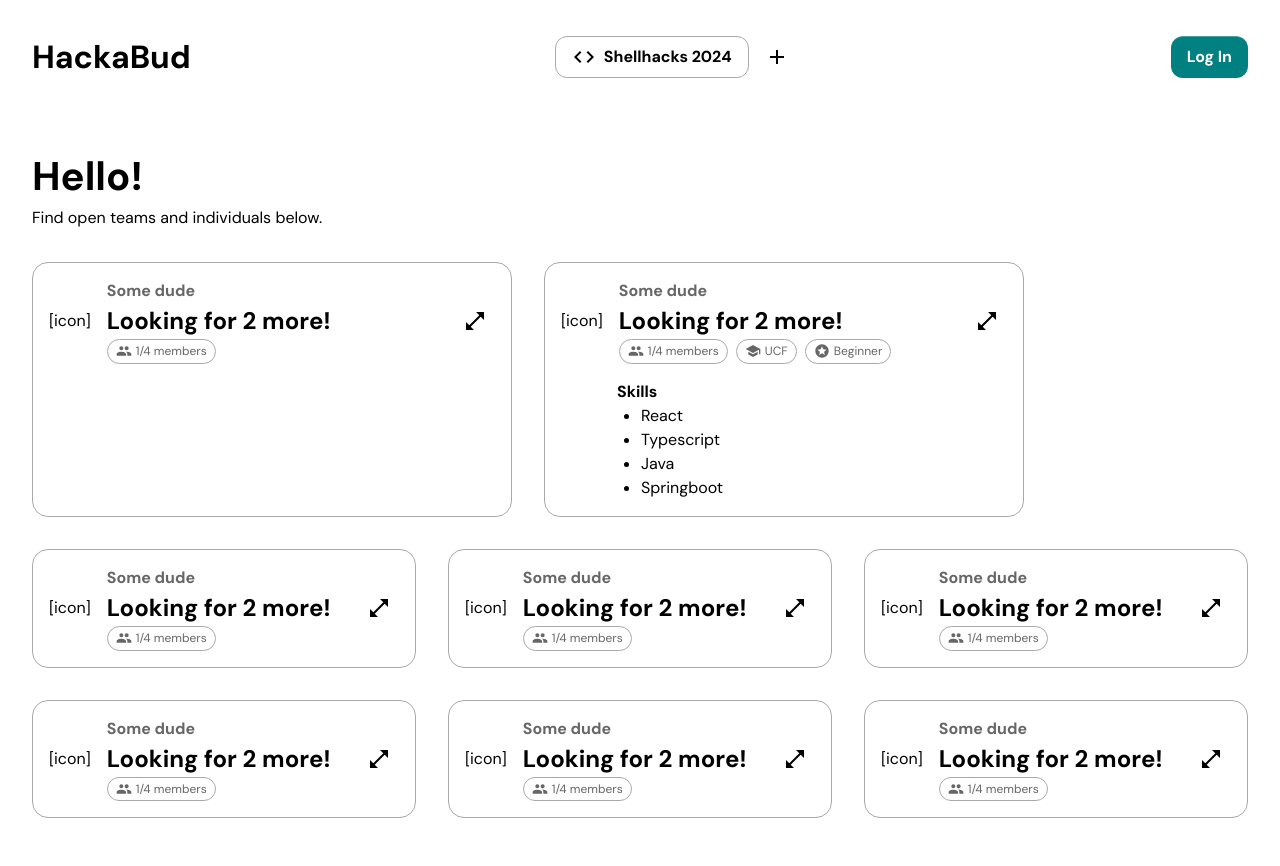
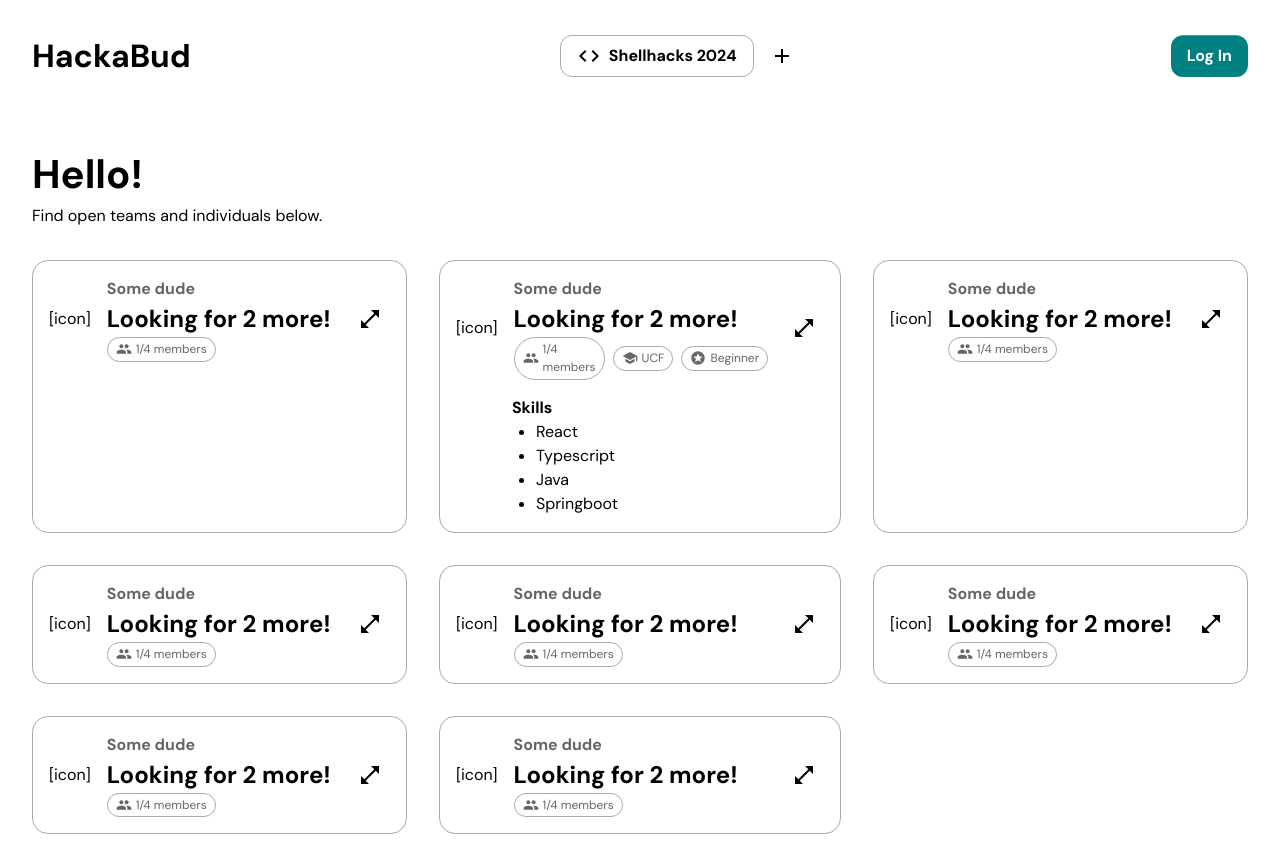
Before and after one commit to fudgeu/hackabud, a React (Vite) app in the folder frontend/: page /home in a window 1280 px wide. Built offline with nearby package versions, Linux system fonts and the light colour scheme.

Commit message:
I forgor

```diff
--- a/frontend/src/components/Button/styles.module.css
+++ b/frontend/src/components/Button/styles.module.css
@@ -1,5 +1,6 @@
 .button {
     all: unset;
+    position: relative;
     display: flex;
     gap: 0.5rem;
     transition: background-color 80ms;
--- /dev/null
+++ b/frontend/src/components/Notification/Notification.tsx
@@ -0,0 +1,23 @@
+import styles from './styles.module.css'
+import Button from '../Button/Button.tsx'
+
+interface NotificationProps {
+  title: string,
+  description: string,
+  buttonLabel: string,
+  onClick: () => void,
+}
+
+export default function Notification({ title, description, buttonLabel, onClick }: NotificationProps) {
+  return (
+    <div className={styles.notification}>
+      <h3>{title}</h3>
+      <p>{description}</p>
+      <div className={styles.buttons}>
+        <Button variant="accent">
+          {buttonLabel}
+        </Button>
+      </div>
+    </div>
+  )
+}
--- /dev/null
+++ b/frontend/src/components/Notification/styles.module.css
@@ -0,0 +1,15 @@
+.notification {
+    display: flex;
+    flex-direction: column;
+    gap: 1rem;
+    padding: 1rem;
+
+    & + & {
+        border-top: solid 0.05rem var(--border-color);
+    }
+}
+
+.buttons {
+    display: flex;
+    justify-content: end;
+}
--- a/frontend/src/components/Post/styles.module.css
+++ b/frontend/src/components/Post/styles.module.css
@@ -3,10 +3,7 @@
     flex-direction: column;
     border: solid 0.05rem var(--border-color);
     border-radius: 1rem;
-    max-width: 30rem;
-    min-width: 20rem;
-    width: max-content;
-    flex-grow: 1;
+    width: 100%;
     padding: 1rem;
     transition: transform 250ms;
     gap: 1rem;
--- a/frontend/src/components/UserProfile/UserProfile.tsx
+++ b/frontend/src/components/UserProfile/UserProfile.tsx
@@ -4,11 +4,9 @@ import styles from './styles.module.css'
 import { useState } from 'react'
 import LogoutButton from '../../pages/LogoutButton/LogoutButton.tsx'
 
-
 const UserProfile = () => {
   const { user, isAuthenticated } = useAuth0()
   const [isDropdownOpen, setDropdownOpen] = useState(false)
-
 
   const toggleDropdown = () => {
     setDropdownOpen(!isDropdownOpen)
@@ -23,8 +21,8 @@ const UserProfile = () => {
                 <img
                   src={user?.picture}
                   alt="Profile"
-                  onClick ={toggleDropdown}
-                  className = {styles.profileImage}
+                  onClick={toggleDropdown}
+                  className={styles.profileImage}
                 />
                 {isDropdownOpen && (
                   <div className={styles.dropdown}>
--- /dev/null
+++ b/frontend/src/modals/NotificationModal/NotificationModal.tsx
@@ -0,0 +1,27 @@
+import styles from './styles.module.css'
+import Modal from '../Modal/Modal.tsx'
+import { ReactNode, useState } from 'react'
+
+interface NotificationModalProps {
+  notifs: ReactNode[],
+}
+
+export default function NotificationModal({ notifs }: NotificationModalProps) {
+  const [notifications, setNotifications] = useState<ReactNode[]>([])
+
+  return (
+    <Modal>
+      <div className={styles.container}>
+        <h2>Notifications</h2>
+
+        {notifs.length > 0 && (
+          <div className={styles.notificationBox}>
+            {notifs}
+          </div>
+        )}
+
+        {notifs.length === 0 && 'No notifications!'}
+      </div>
+    </Modal>
+  )
+}
--- /dev/null
+++ b/frontend/src/modals/NotificationModal/styles.module.css
@@ -0,0 +1,14 @@
+.container {
+    display: flex;
+    flex-direction: column;
+    gap: 1rem;
+}
+
+.notificationBox {
+    display: flex;
+    flex-direction: column;
+    border: solid 0.05rem var(--border-color);
+    max-height: 20rem;
+    overflow-y: auto;
+    border-radius: 0.75rem;
+}
--- a/frontend/src/pages/Home/styles.module.css
+++ b/frontend/src/pages/Home/styles.module.css
@@ -25,8 +25,7 @@
 }
 
 .grid {
-    display: flex;
+    display: grid;
+    grid-template-columns: 1fr 1fr 1fr;
     gap: 2rem;
-    flex-wrap: wrap;
-    justify-content: stretch;
 }
--- a/frontend/src/wrappers/RootWrapper/RootWrapper.tsx
+++ b/frontend/src/wrappers/RootWrapper/RootWrapper.tsx
@@ -7,16 +7,22 @@ import { useAuth0 } from '@auth0/auth0-react'
 import { useEffect } from 'react'
 
 import LoginButton from '../../pages/LoginButton/LoginButton.tsx'
-import LogoutButton from '../../pages/LogoutButton/LogoutButton.tsx'
-import {Add, Code} from '@mui/icons-material'
+import { Add, Code, Notifications } from '@mui/icons-material'
 import SelectEventModal from '../../modals/SelectEventModal/SelectEventModal.tsx'
-import CreateEventModal from "../../modals/CreateModals/CreateEventModal.tsx";
+import CreateEventModal from '../../modals/CreateModals/CreateEventModal.tsx'
 import UserProfile from '../../components/UserProfile/UserProfile.tsx'
-
+import NotificationModal from '../../modals/NotificationModal/NotificationModal.tsx'
+import Notification from '../../components/Notification/Notification.tsx'
 
 export default function RootWrapper() {
   const [modalStack, setModalStack] = useState<ReactNode[]>([])
   const [curEventName, setCurEventName] = useState('Shellhacks 2024')
+
+  const [notifs, setNotifs] = useState<ReactNode[]>([
+    <Notification title="You were invited!" description="Team X invited you to join their team." buttonLabel="Join!" onClick={() => {}} />,
+    <Notification title="You were invited!" description="Team X invited you to join their team." buttonLabel="Join!" onClick={() => {}} />,
+    <Notification title="You were invited!" description="Team X invited you to join their team." buttonLabel="Join!" onClick={() => {}} />,
+  ])
 
   // Authentication stuffs
   const { user, isLoading, isAuthenticated } = useAuth0()
@@ -37,7 +43,7 @@ export default function RootWrapper() {
         <header className={styles.header}>
           <h1>HackaBud</h1>
 
-          <div className={styles.centerButtons}>
+          <div className={styles.buttons}>
             <Button
               variant="outlined"
               startDecorator={<Code />}
@@ -53,10 +59,17 @@ export default function RootWrapper() {
             />
           </div>
 
-          <div>
-            <div className={styles.userInfo}>
-              {isAuthenticated ? <UserProfile /> : <LoginButton />}
-            </div>
+          <div className={styles.buttons}>
+            {isAuthenticated
+              ? (
+                  <Button
+                    varient="plain"
+                    startDecorator={<Notifications />}
+                    onClick={() => setModalStack([...modalStack, <NotificationModal notifs={notifs} />])}
+                  />
+                )
+              : ''}
+            {isAuthenticated ? <UserProfile /> : <LoginButton />}
           </div>
 
         </header>
--- a/frontend/src/wrappers/RootWrapper/styles.module.css
+++ b/frontend/src/wrappers/RootWrapper/styles.module.css
@@ -5,21 +5,9 @@
     padding: 2rem;
 }
 
-.centerButtons {
+.buttons {
     display: flex;
     gap: 0.5rem;
-}
-
-.userInfo
-{
-    display: flex;
-    padding: 10px;
-    padding-right: 0%;
-    cursor: pointer;
-    text-align: center;
-    align-items: center;
-    height: 50px;
-    background-color: #00000000;
 }
 
 .userInfo img {
@@ -47,3 +35,10 @@
     justify-content: center;
     align-items: center;
 }
+
+.notificationDropdownContainer {
+    position: absolute;
+    bottom: 0;
+    left: 50%;
+    transform: translate(-50%, 3rem)
+}
```
